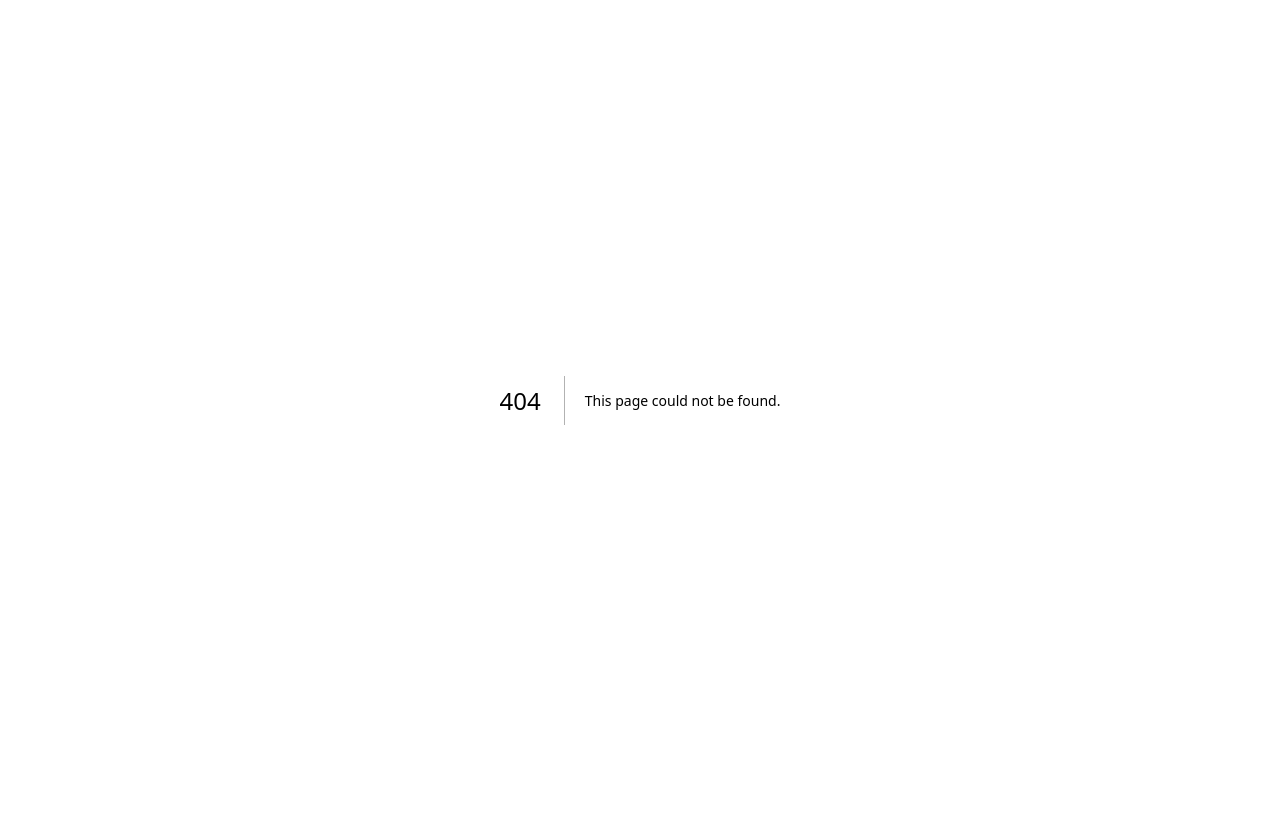
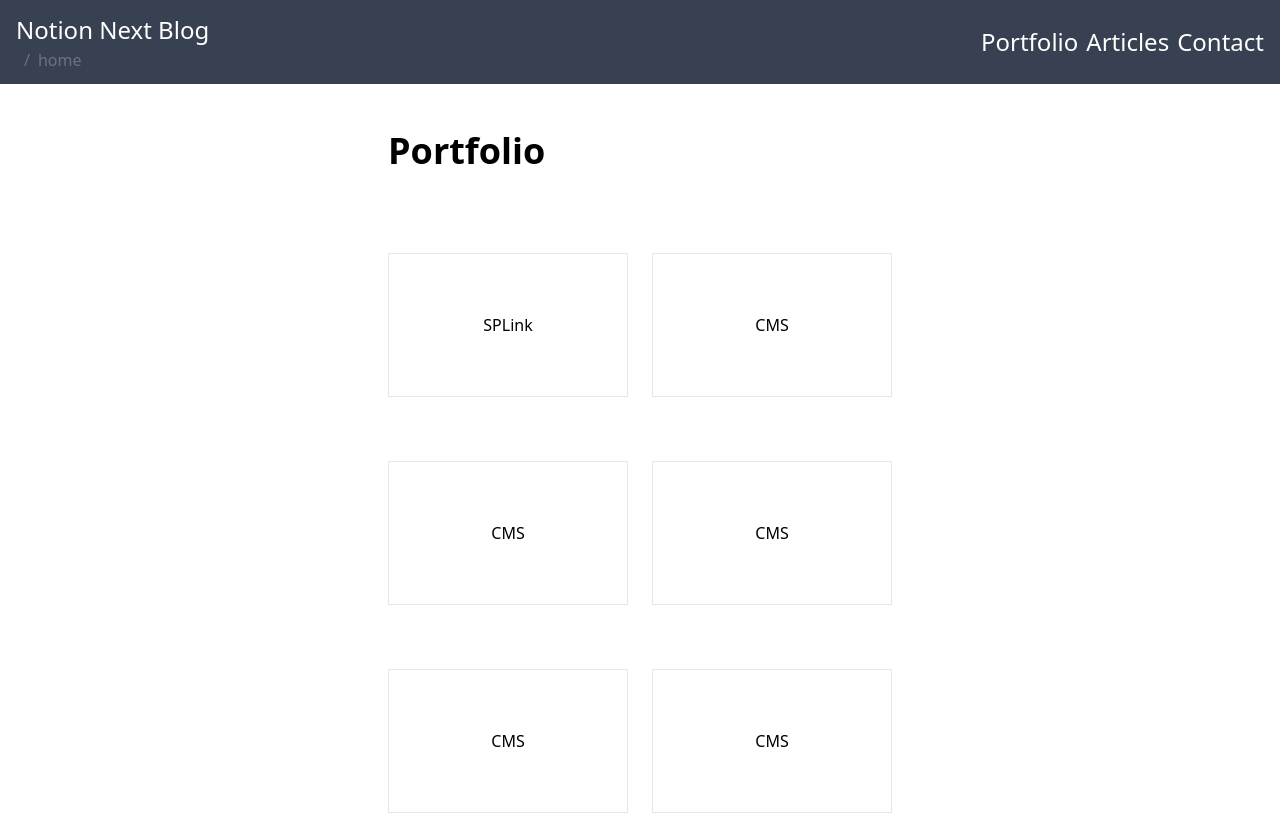
Before and after one commit to sanpicule/Work-Lab, a Next.js app: page /home in a window 1280 px wide. Before the commit this address had no page. Shown: the top 814 px of the page. Built offline with nearby package versions, Linux system fonts and the light colour scheme.

Commit message:
レスポンシブ時ヘッダー対応

```diff
--- a/components/Card.tsx
+++ b/components/Card.tsx
@@ -7,13 +7,13 @@ import { getCover, getDate, getMultiSelect, getText } from "@/utils/property";
 const Card: FC<CardProps> = ({ page }) => {
   return (
     <Link href={`/articles/${getText(page.properties.slug.rich_text)}`}>
-      <div className="flex justify-center transition-opacity hover:opacity-50">
-        <div className="max-w-sm rounded overflow-hidden shadow-lg w-full my-4 md:my-0 content-between grid">
+      <div className="flex justify-center">
+        <div className="transition max-w-sm rounded overflow-hidden shadow-2xl w-full my-4 md:my-0 content-between grid hover:scale-90 hover:shadow-none">
           {/* image */}
           <div>
             {" "}
             <Image
-              className="w-full static w-full h-52"
+              className="static w-full h-52"
               src={getCover(page.cover)}
               alt=""
               objectFit="cover"
--- a/components/Layout.tsx
+++ b/components/Layout.tsx
@@ -8,7 +8,7 @@ const Layout: React.FC<LayoutProps> = ({ children }) => {
     <div className="relative overflow-hidden">
       <div className="flex flex-col items-center max-w-6xl w-full mx-auto">
         <NavBar />
-        <main className='w-full pt-12 pb-12 px-4'>{children}</main>
+        <main className='w-full pt-12 pb-12 px-4 '>{children}</main>
         <Footer />
       </div>
     </div>
--- a/components/NavBar.tsx
+++ b/components/NavBar.tsx
@@ -6,7 +6,7 @@ import Breadcrumb from './Breadcrumb'
 const NavBar = () => {
   return (
     <nav className="fixed z-10 bg-gray-700 w-full flex flex-wrap items-center justify-between py-3  text-white focus:text-gray-700 navbar navbar-expand-lg navbar-light w-screen">
-      <div className="container-fluid w-full flex items-center justify-between px-10">
+      <div className="container-fluid w-full flex items-center justify-between px-4">
         <div
           className="bg-grey-light rounded-md w-full"
           aria-label="breadcrumb"
@@ -18,18 +18,19 @@ const NavBar = () => {
           <Breadcrumb />
         </div>
         <ul className='flex'>
+          <Link
+            href='/home'
+            className='container ml-2 cursor-pointer text-base md:text-lg lg:text-xl xl:text-2xl'
+          >
+            Portfolio
+          </Link>
           <li
-            className='ml-10 cursor-pointer text-base md:text-lg lg:text-xl xl:text-2xl'
-          >
-            Home
-          </li>
-          <li
-            className='ml-10 cursor-pointer text-base md:text-lg lg:text-xl xl:text-2xl'
+            className='ml-2 cursor-pointer text-base md:text-lg lg:text-xl xl:text-2xl'
           >
             Articles
           </li>
           <li
-            className='ml-10 cursor-pointer text-base md:text-lg lg:text-xl xl:text-2xl'
+            className='ml-2 cursor-pointer text-base md:text-lg lg:text-xl xl:text-2xl'
           >
             Contact
           </li>
--- /dev/null
+++ b/pages/home/index.tsx
@@ -0,0 +1,48 @@
+import Layout from '@/components/Layout'
+import { siteConfig } from '@/site.config'
+import Link from 'next/link'
+import React from 'react'
+
+const index = () => {
+  return (
+    <Layout>
+      <div className='pt-20'>
+        <h1>{siteConfig.portfolio}</h1>
+        <div className="grid md:gap-6 mt-10 md:grid-cols-2 w-full my-12">
+          <a href='https://sp-link-sannsi4444-gmailcom.vercel.app/' target='_blank'>
+            <div className='mt-10 transition p-10 w-60 h-36 border border-gray-200 cursor-pointer hover:shadow-2xl hover:border-none'>
+              <h4 className='flex items-center justify-center h-full'>SPLink</h4>
+            </div>
+          </a>
+          <a href='https://nextjs-microcms-theta.vercel.app/' target='_blank'>
+            <div className='mt-10 transition p-10 w-60 h-36 border border-gray-200 cursor-pointer hover:shadow-2xl hover:border-none'>
+              <h4 className='flex items-center justify-center h-full'>CMS</h4>
+            </div>
+          </a>
+          <a href='https://nextjs-microcms-theta.vercel.app/' target='_blank'>
+            <div className='mt-10 transition p-10 w-60 h-36 border border-gray-200 cursor-pointer hover:shadow-2xl hover:border-none'>
+              <h4 className='flex items-center justify-center h-full'>CMS</h4>
+            </div>
+          </a>
+          <a href='https://nextjs-microcms-theta.vercel.app/' target='_blank'>
+            <div className='mt-10 transition p-10 w-60 h-36 border border-gray-200 cursor-pointer hover:shadow-2xl hover:border-none'>
+              <h4 className='flex items-center justify-center h-full'>CMS</h4>
+            </div>
+          </a>
+          <a href='https://nextjs-microcms-theta.vercel.app/' target='_blank'>
+            <div className='mt-10 transition p-10 w-60 h-36 border border-gray-200 cursor-pointer hover:shadow-2xl hover:border-none'>
+              <h4 className='flex items-center justify-center h-full'>CMS</h4>
+            </div>
+          </a>
+          <a href='https://nextjs-microcms-theta.vercel.app/' target='_blank'>
+            <div className='mt-10 transition p-10 w-60 h-36 border border-gray-200 cursor-pointer hover:shadow-2xl hover:border-none'>
+              <h4 className='flex items-center justify-center h-full'>CMS</h4>
+            </div>
+          </a>
+      </div>
+      </div>
+    </Layout>
+  )
+}
+
+export default index
--- a/site.config.ts
+++ b/site.config.ts
@@ -1,5 +1,6 @@
 export const siteConfig = {
   title: 'Notion Next Blog',
+  portfolio: 'Portfolio',
   articleList: 'Article List',
   twitterUrl: 'https://twitter.com/barcanC_Cule',
   instagramUrl: 'https://www.instagram.com/pedri_picture_list/',
```
